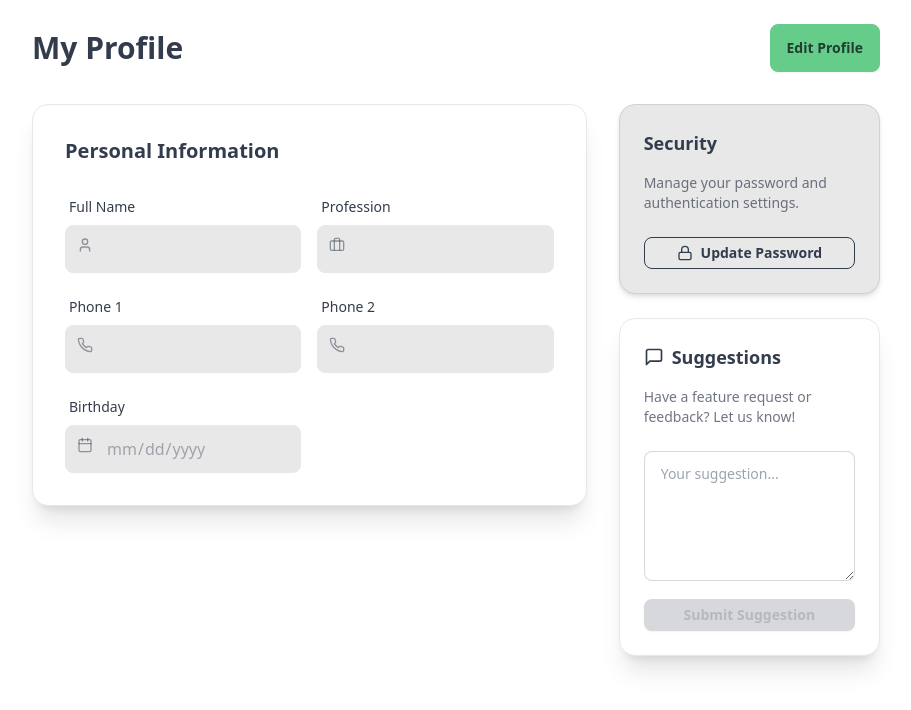
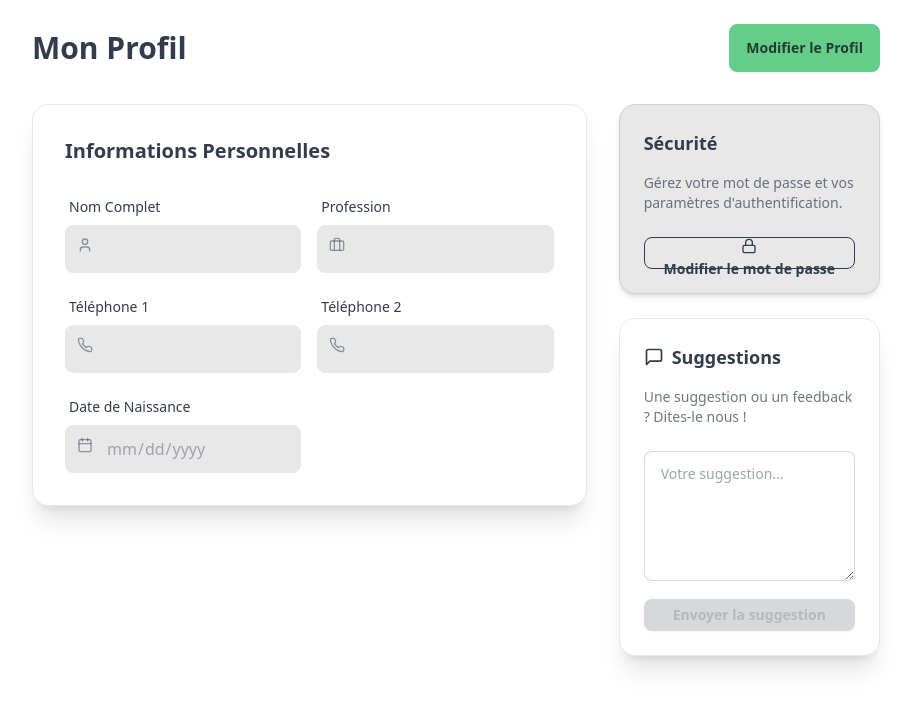
Before and after one commit to Felici1997/mwassi_nails, a Next.js app: page /profile in a window 1280 px wide. Shown: the top 710 px of the page, without its empty margins (184-1095 px from the left). Built offline with nearby package versions, Linux system fonts and the light colour scheme; no server answers.

Commit message:
fix: translate profile and onboarding to French

```diff
--- a/app/components/OnboardingModal.tsx
+++ b/app/components/OnboardingModal.tsx
@@ -74,19 +74,19 @@ export default function OnboardingModal() {
     <div className="fixed inset-0 z-[100] flex items-center justify-center bg-black/60 backdrop-blur-sm p-4">
       <div className="bg-base-100 rounded-2xl shadow-2xl w-full max-w-md overflow-hidden border border-base-300">
         <div className="p-6 border-b border-base-200 bg-base-200/50">
-          <h2 className="text-2xl font-bold text-base-content">Complete Your Profile</h2>
-          <p className="text-sm text-base-content/70">Please provide your details to continue using the platform.</p>
+          <h2 className="text-2xl font-bold text-base-content">Complétez Votre Profil</h2>
+          <p className="text-sm text-base-content/70">Veuillez fournir vos informations pour continuer à utiliser la plateforme.</p>
         </div>
 
         <form onSubmit={handleSubmit} className="p-6 space-y-4">
           <div className="form-control w-full">
             <label className="label">
-              <span className="label-text font-medium">Full Name</span>
+              <span className="label-text font-medium">Nom Complet</span>
             </label>
             <input
               type="text"
               className="input input-bordered w-full"
-              placeholder="John Doe"
+              placeholder="Jean Dupont"
               value={formData.fullName}
               onChange={(e) => setFormData({...formData, fullName: e.target.value})}
             />
@@ -94,7 +94,7 @@ export default function OnboardingModal() {
 
           <div className="form-control w-full">
             <label className="label">
-              <span className="label-text font-medium">Phone Number 1 (Required)</span>
+              <span className="label-text font-medium">Téléphone 1 (Obligatoire)</span>
             </label>
             <input
               type="tel"
@@ -108,7 +108,7 @@ export default function OnboardingModal() {
 
           <div className="form-control w-full">
             <label className="label">
-              <span className="label-text font-medium">Phone Number 2 (Optional)</span>
+              <span className="label-text font-medium">Téléphone 2 (Optionnel)</span>
             </label>
             <input
               type="tel"
@@ -121,7 +121,7 @@ export default function OnboardingModal() {
 
           <div className="form-control w-full">
             <label className="label">
-              <span className="label-text font-medium">Birthday</span>
+              <span className="label-text font-medium">Date de Naissance</span>
             </label>
             <input
               type="date"
@@ -138,7 +138,7 @@ export default function OnboardingModal() {
             <input
               type="text"
               className="input input-bordered w-full"
-              placeholder="e.g. Software Engineer"
+              placeholder="ex: Ingénieur Logiciel"
               value={formData.profession}
               onChange={(e) => setFormData({...formData, profession: e.target.value})}
             />
@@ -149,7 +149,7 @@ export default function OnboardingModal() {
             disabled={loading || !formData.phone1}
             className="btn btn-primary w-full mt-4"
           >
-            {loading ? <span className="loading loading-spinner"></span> : 'Continue'}
+            {loading ? <span className="loading loading-spinner"></span> : 'Continuer'}
           </button>
         </form>
       </div>
--- a/app/profile/page.tsx
+++ b/app/profile/page.tsx
@@ -80,12 +80,12 @@ export default function ProfilePage() {
   return (
     <div className="max-w-4xl mx-auto p-6 space-y-8">
       <div className="flex items-center justify-between">
-        <h1 className="text-3xl font-bold">My Profile</h1>
+        <h1 className="text-3xl font-bold">Mon Profil</h1>
         <button
           onClick={() => setIsEditing(!isEditing)}
           className={`btn ${isEditing ? 'btn-outline' : 'btn-primary'}`}
         >
-          {isEditing ? 'Cancel' : 'Edit Profile'}
+          {isEditing ? 'Annuler' : 'Modifier le Profil'}
         </button>
       </div>
 
@@ -94,12 +94,12 @@ export default function ProfilePage() {
         <div className="md:col-span-2 space-y-6">
           <div className="card bg-base-100 shadow-xl border border-base-200">
             <div className="card-body">
-              <h2 className="card-title text-xl mb-4">Personal Information</h2>
+              <h2 className="card-title text-xl mb-4">Informations Personnelles</h2>
 
               <form onSubmit={handleUpdateProfile} className="space-y-4">
                 <div className="grid grid-cols-1 md:grid-cols-2 gap-4">
                   <div className="form-control">
-                    <label className="label"><span className="label-text">Full Name</span></label>
+                    <label className="label"><span className="label-text">Nom Complet</span></label>
                     <div className="relative">
                       <User className="absolute left-3 top-3 w-4 h-4 text-base-content/50" />
                       <input
@@ -127,7 +127,7 @@ export default function ProfilePage() {
                   </div>
 
                   <div className="form-control">
-                    <label className="label"><span className="label-text">Phone 1</span></label>
+                    <label className="label"><span className="label-text">Téléphone 1</span></label>
                     <div className="relative">
                       <Phone className="absolute left-3 top-3 w-4 h-4 text-base-content/50" />
                       <input
@@ -141,7 +141,7 @@ export default function ProfilePage() {
                   </div>
 
                   <div className="form-control">
-                    <label className="label"><span className="label-text">Phone 2</span></label>
+                    <label className="label"><span className="label-text">Téléphone 2</span></label>
                     <div className="relative">
                       <Phone className="absolute left-3 top-3 w-4 h-4 text-base-content/50" />
                       <input
@@ -155,7 +155,7 @@ export default function ProfilePage() {
                   </div>
 
                   <div className="form-control">
-                    <label className="label"><span className="label-text">Birthday</span></label>
+                    <label className="label"><span className="label-text">Date de Naissance</span></label>
                     <div className="relative">
                       <Calendar className="absolute left-3 top-3 w-4 h-4 text-base-content/50" />
                       <input
@@ -171,7 +171,7 @@ export default function ProfilePage() {
 
                 {isEditing && (
                   <div className="flex justify-end mt-6">
-                    <button type="submit" className="btn btn-primary">Save Changes</button>
+                    <button type="submit" className="btn btn-primary">Enregistrer les modifications</button>
                   </div>
                 )}
               </form>
@@ -183,14 +183,14 @@ export default function ProfilePage() {
         <div className="space-y-6">
           <div className="card bg-base-200 shadow-md border border-base-300">
             <div className="card-body p-6">
-              <h2 className="card-title text-lg mb-2">Security</h2>
-              <p className="text-sm text-base-content/70 mb-4">Manage your password and authentication settings.</p>
+              <h2 className="card-title text-lg mb-2">Sécurité</h2>
+              <p className="text-sm text-base-content/70 mb-4">Gérez votre mot de passe et vos paramètres d'authentification.</p>
               <a
                 href="https://app.kinde.com/profile"
                 target="_blank"
                 className="btn btn-outline btn-sm gap-2"
               >
-                <Lock className="w-4 h-4" /> Update Password
+                <Lock className="w-4 h-4" /> Modifier le mot de passe
               </a>
             </div>
           </div>
@@ -200,11 +200,11 @@ export default function ProfilePage() {
               <h2 className="card-title text-lg mb-2 flex items-center gap-2">
                 <MessageSquare className="w-5 h-5" /> Suggestions
               </h2>
-              <p className="text-sm text-base-content/70 mb-4">Have a feature request or feedback? Let us know!</p>
+              <p className="text-sm text-base-content/70 mb-4">Une suggestion ou un feedback ? Dites-le nous !</p>
               <form onSubmit={handleSendSuggestion} className="space-y-3">
                 <textarea
                   className="textarea textarea-bordered w-full"
-                  placeholder="Your suggestion..."
+                  placeholder="Votre suggestion..."
                   value={suggestion}
                   onChange={(e) => setSuggestion(e.target.value)}
                   rows={4}
@@ -214,7 +214,7 @@ export default function ProfilePage() {
                   disabled={suggesting || !suggestion.trim()}
                   className="btn btn-primary btn-sm w-full"
                 >
-                  {suggesting ? <span className="loading loading-spinner"></span> : 'Submit Suggestion'}
+                  {suggesting ? <span className="loading loading-spinner"></span> : 'Envoyer la suggestion'}
                 </button>
               </form>
             </div>
```
Also changed, not shown: 1 other file (tests, documents, lock files or other folders).
